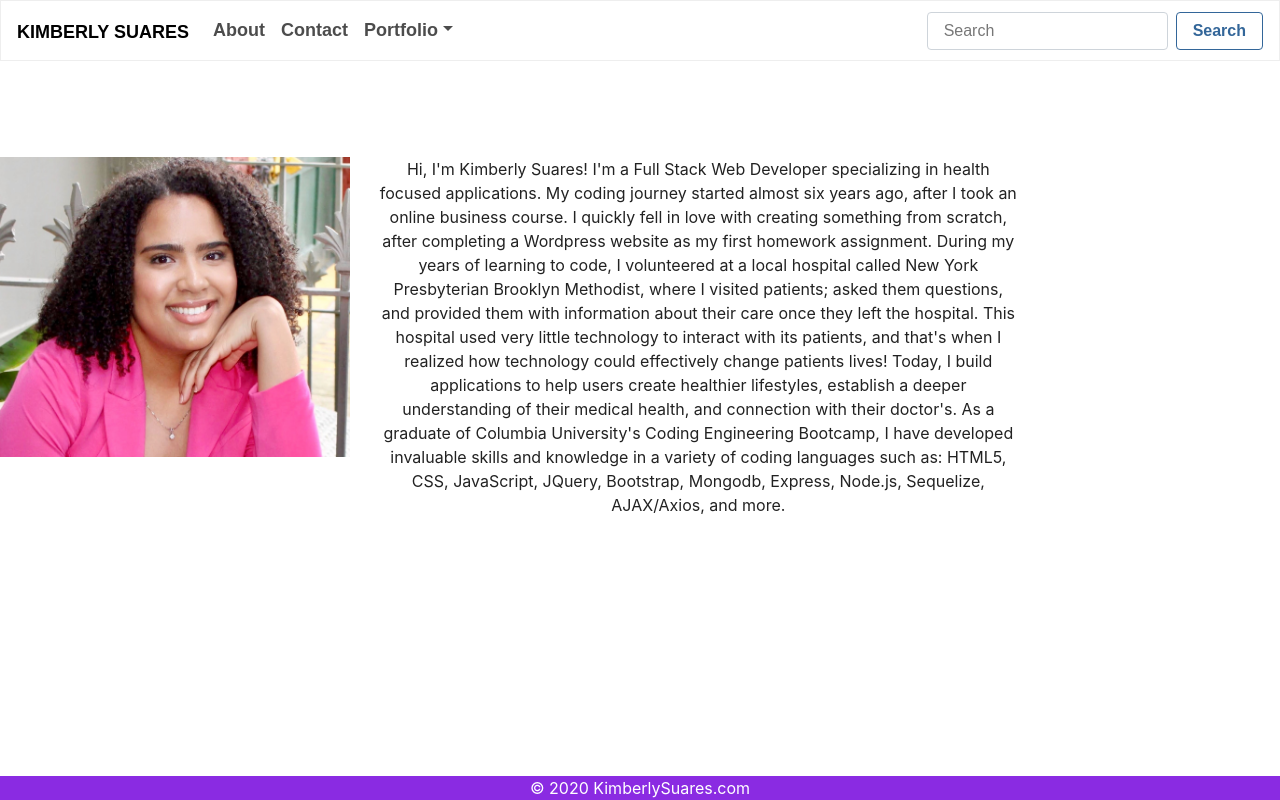
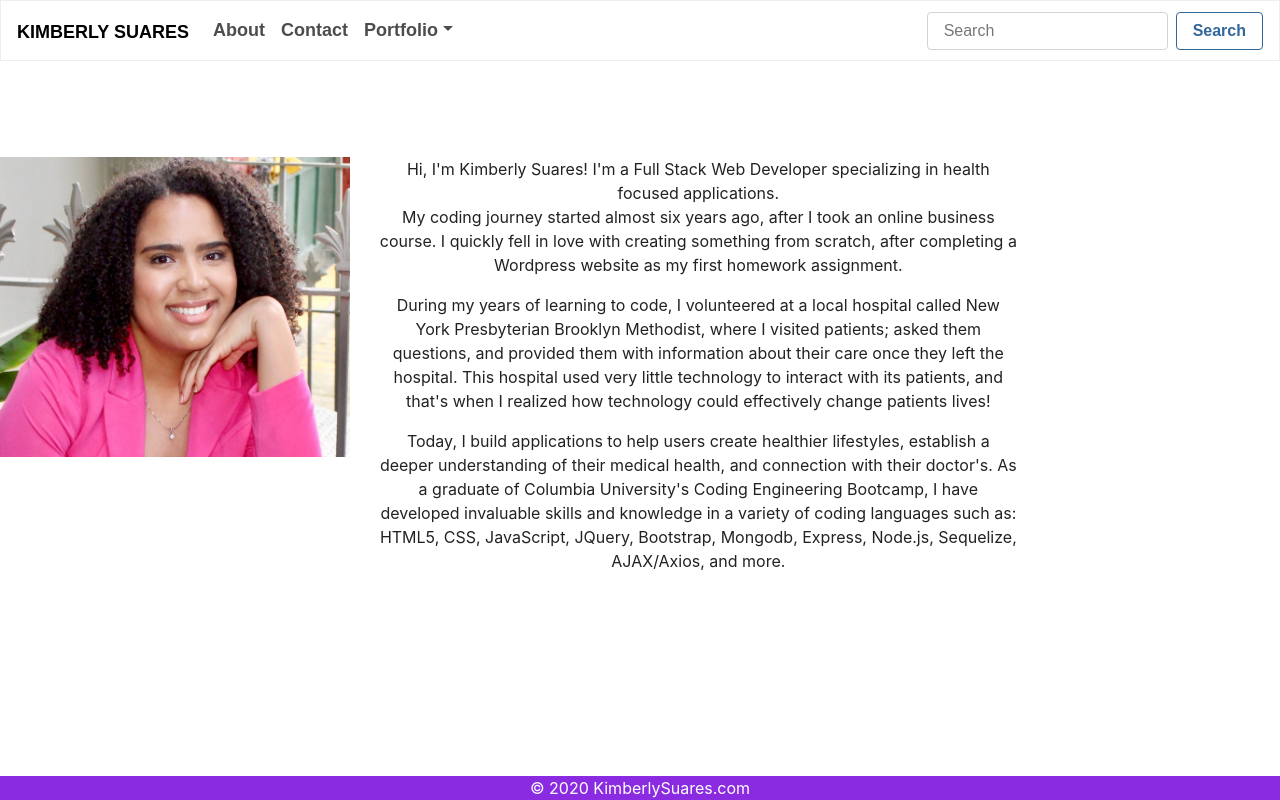
Before and after one commit to ksuares1/kimberly-, a React (Create React App) app in the folder client/: page /about in a window 1280 px wide. Built offline with nearby package versions, Linux system fonts and the light colour scheme; a web font is replaced by a local one.

Commit message:
separated text on about page

```diff
--- a/client/src/components/About/index.js
+++ b/client/src/components/About/index.js
@@ -19,16 +19,19 @@ function AboutComponent() {
             <Row>
                 <Col xs={6} md={4}>
                     <img className="about-img" src={require("../../assets/img/profile.JPG")} alt="Kimberly Suares" />
-                    <p className="about-text" style={{ display: "inline-block", width: '50%', height: '50%' }}>
-                        Hi, I'm Kimberly Suares!
-                        I'm a Full Stack Web Developer specializing in health focused applications.
-                        My coding journey started almost six years ago, after I took an online business course.
-                        I quickly fell in love with creating something from scratch, after completing a Wordpress website as my first homework assignment.
-                        During my years of learning to code, I volunteered at a local hospital called New York Presbyterian Brooklyn Methodist, where I visited patients; asked them questions,
-                and provided them with information about their care once they left the hospital. This hospital used very little technology to interact with its patients, and that's when I realized how technology could effectively change patients lives!
-                Today, I build applications to help users create healthier lifestyles, establish a deeper understanding of their medical health, and connection with their doctor's.
+                    <div>
+                        <p className="about-text" style={{ display: "inline-block", width: '50%', height: '50%' }}>
+                            Hi, I'm Kimberly Suares!
+                            I'm a Full Stack Web Developer specializing in health focused applications.
+
+                           <p> My coding journey started almost six years ago, after I took an online business course.
+                            I quickly fell in love with creating something from scratch, after completing a Wordpress website as my first homework assignment.</p>
+                           <p> During my years of learning to code, I volunteered at a local hospital called New York Presbyterian Brooklyn Methodist, where I visited patients; asked them questions,
+                            and provided them with information about their care once they left the hospital. This hospital used very little technology to interact with its patients, and that's when I realized how technology could effectively change patients lives!</p>
+
+                            Today, I build applications to help users create healthier lifestyles, establish a deeper understanding of their medical health, and connection with their doctor's.
                 As a graduate of Columbia University's Coding Engineering Bootcamp, I have developed invaluable skills and knowledge in a variety of coding languages such as: HTML5, CSS, JavaScript, JQuery, Bootstrap, Mongodb, Express, Node.js, Sequelize, AJAX/Axios, and more. </p>
-
+                    </div>
                 </Col>
             </Row>
         </div>
```
